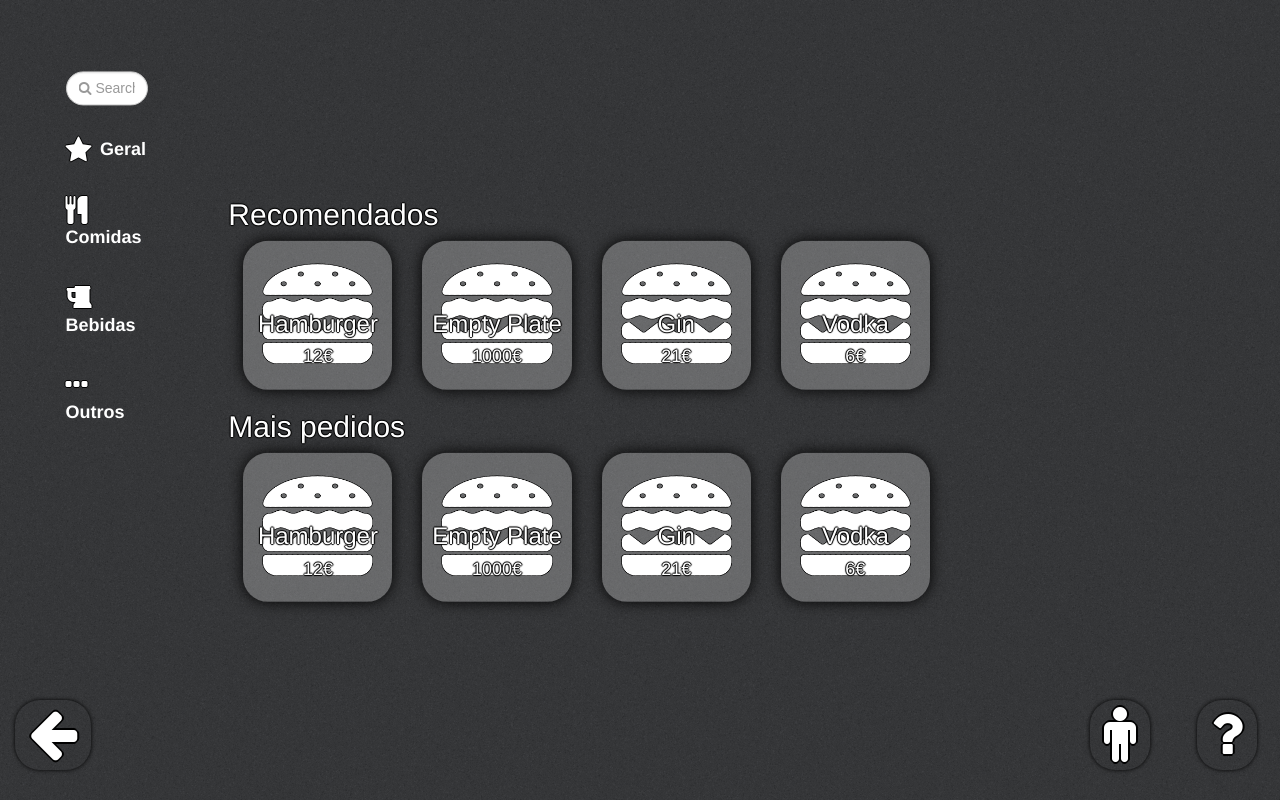
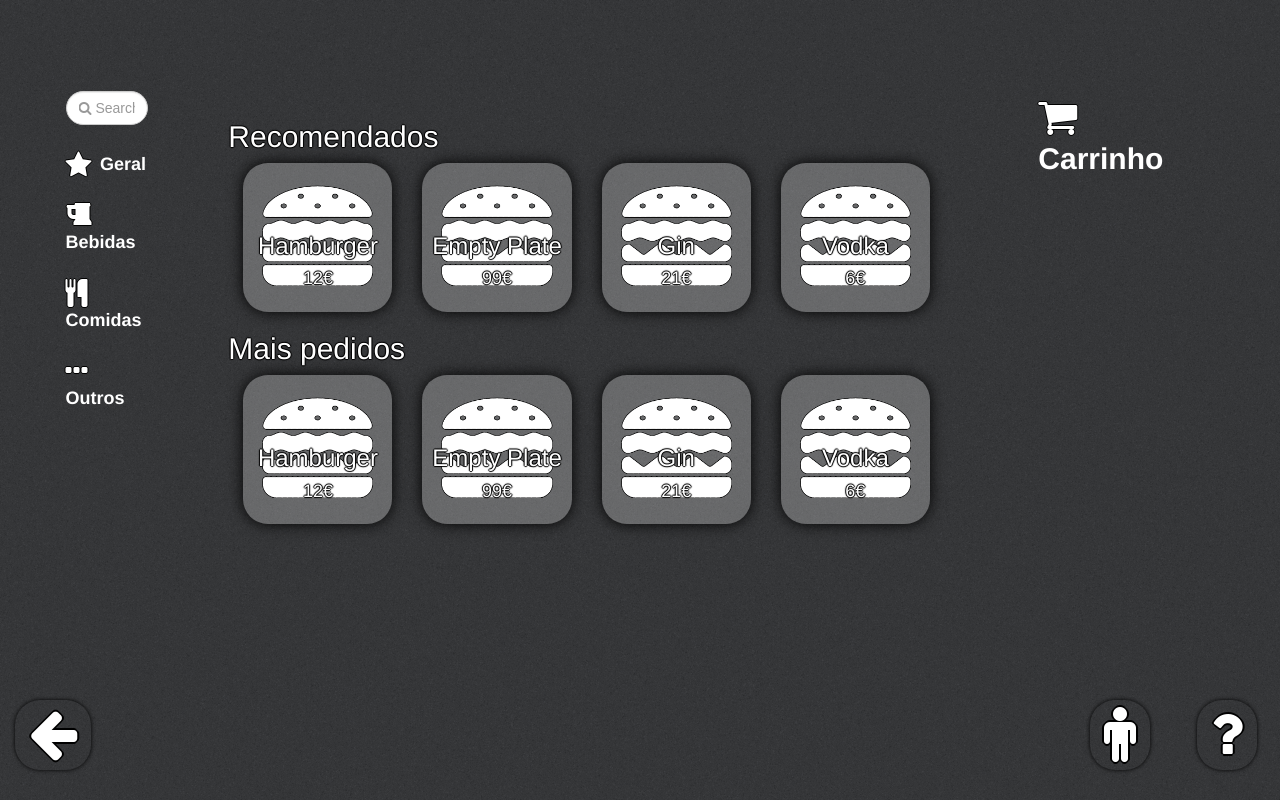
Before and after one commit to naanselmo/ProjIPM, a PHP site: page /protFuncional2-beta/pedidos.php in a window 1280 px wide. Run offline with PHP 8.4, Linux system fonts and the light colour scheme.

Commit message:
Alterações para entrega

```diff
--- a/protFuncional2-beta/js/pedidos.js
+++ b/protFuncional2-beta/js/pedidos.js
@@ -5,11 +5,11 @@
 });
 
 $(document).on("click",".cart-add",function(e){
-  addOrder($(this).parent().parent().parent().attr("id"));
+  addOrder($(this).parents(".order").attr("id"));
 });
 
 $(document).on("click",".cart-remove",function(e){
-  removeOrder($(this).parent().parent().parent().attr("id"));
+  removeOrder($(this).parents(".order").attr("id"));
 });
 
 function addOrder(id, name, price) {
--- a/protFuncional2-beta/pedidos.php
+++ b/protFuncional2-beta/pedidos.php
@@ -3,7 +3,7 @@
     "hamburger" => array("Hamburger", "hamburger.png", "12€"),
     "steak" => array("Steak", "hamburger.png", "7€"),
     "pizza" => array("Pizza", "hamburger.png", "9€"),
-    "empty_plate" => array("Empty Plate", "hamburger.png", "1000€")
+    "empty_plate" => array("Empty Plate", "hamburger.png", "99€")
   );
 
   $drinks = array(
@@ -18,27 +18,36 @@
     "box" => array("Box", "hamburger.png", "0.01€")
   );
 
-  $highlights_foods = array();
-  foreach (array_rand($foods, 2) as $id)
-    $highlights_foods[] = $foods[$id];
+  function get_random($source, $amount){
+    $random = array();
+    foreach (array_rand($source, $amount) as $id)
+      $random[$id] = $source[$id];
+    return $random;
+  }
 
-  $highlights_drinks = array();
-  foreach (array_rand($drinks, 2) as $id)
-    $highlights_drinks[] = $drinks[$id];
+  $highlights_foods = get_random($foods, 2);
+  $highlights_drinks = get_random($drinks, 2);
+  $highlights = array_merge($highlights_foods, $highlights_drinks);
 
-  $top_foods = array();
-  foreach (array_rand($foods, 2) as $id)
-    $top_foods[] = $foods[$id];
-
-  $top_drinks = array();
-  foreach (array_rand($drinks, 2) as $id)
-    $top_drinks[] = $drinks[$id];
-
-  $highlights = array_merge($highlights_foods, $highlights_drinks);
+  $top_foods = get_random($foods, 2);
+  $top_drinks = get_random($drinks, 2);
   $top = array_merge($top_foods, $top_drinks);
 
   $all = array_merge($foods, $drinks);
 
+  function print_orders($products){
+    foreach ($products as $id => $details): ?>
+      <div class="col-md-3 text-center">
+        <div id="<?php echo($id) ?>" class="panel padded-small border-black semi-transparent-white rounded-corner-smaller order-item">
+          <img class="img-responsive img-rounded" src="<?php echo("images/".$details[1])?>">
+          <div class="order-text">
+            <h3 id="name" class="text-white bordered-text-order"><?php echo($details[0]) ?></h3>
+            <h4 id="price" class="text-white bordered-text-order"><?php echo($details[2]) ?></h4>
+          </div>
+        </div>
+      </div>
+    <?php endforeach;
+  }
 ?>
 
 <!DOCTYPE html>
@@ -55,111 +64,74 @@
           <br>
           <div class="sidemenu-item" onClick="showMain()">
             <span class="fa fa-star fa-2x fa-inverse bordered-text pull-left align-icon"></span>
-            <span><h4 class="bold-text text-white bordered-text-small">Geral</h4></span>
+            <span><h4 class="bold-text text-white bordered-text-small inline">Geral</h4></span>
+          </div>
+          <br>
+          <div class="sidemenu-item" onClick="showDrinks()">
+            <span class="fa fa-beer fa-2x fa-inverse bordered-text pull-left align-icon"></span>
+            <span><h4 class="bold-text text-white bordered-text-small inline">Bebidas</h4></span>
           </div>
           <br>
           <div class="sidemenu-item" onClick="showFoods()">
             <span class="fa fa-cutlery fa-2x fa-inverse bordered-text pull-left align-icon"></span>
-            <span><h4 class="bold-text text-white bordered-text-small">Comidas</h4></span>
-          </div>
-          <br>
-          <div class="sidemenu-item" onClick="showDrinks()">
-            <span class="fa fa-beer fa-2x fa-inverse bordered-text pull-left align-icon"></span>
-            <span><h4 class="bold-text text-white bordered-text-small">Bebidas</h4></span>
+            <span><h4 class="bold-text text-white bordered-text-small inline">Comidas</h4></span>
           </div>
           <br>
           <div class="sidemenu-item" onClick="showOthers()">
             <span class="fa fa-ellipsis-h fa-2x fa-inverse bordered-text pull-left align-icon"></span>
-            <span><h4 class="bold-text text-white bordered-text-small">Outros</h4></span>
+            <span><h4 class="bold-text text-white bordered-text-small inline">Outros</h4></span>
           </div>
         </div>
       </div>
 
-      <div id="middle" class="col-md-7 align-middle">
+      <div id="middle" class="col-md-7">
         <div id="main">
           <h2 id="name" class="text-white bordered-text-order">Recomendados</h2>
-          <?php foreach ($highlights as $id => $details): ?>
-              <div class="col-md-3 text-center">
-                <div id="<?php echo($id) ?>" class="panel padded-small border-black semi-transparent-white rounded-corner-smaller order-item">
-                  <img class="img-responsive img-rounded" src="<?php echo("images/".$details[1])?>">
-                  <div class="order-text">
-                    <h3 id="name" class="text-white bordered-text-order"><?php echo($details[0]) ?></h3>
-                    <h4 id="price" class="text-white bordered-text-order"><?php echo($details[2]) ?></h4>
-                  </div>
-                </div>
-              </div>
-          <?php endforeach; ?>
+          <?php print_orders($highlights); ?>
           <br>
           <br>
           <br>
           <h2 id="name" class="text-white bordered-text-order">Mais pedidos</h2>
-          <?php foreach ($top as $id => $details): ?>
-              <div class="col-md-3 text-center">
-                <div id="<?php echo($id) ?>" class="panel padded-small border-black semi-transparent-white rounded-corner-smaller order-item">
-                  <img class="img-responsive img-rounded" src="<?php echo("images/".$details[1])?>">
-                  <div class="order-text">
-                    <h3 id="name" class="text-white bordered-text-order"><?php echo($details[0]) ?></h3>
-                    <h4 id="price" class="text-white bordered-text-order"><?php echo($details[2]) ?></h4>
-                  </div>
-                </div>
-              </div>
-          <?php endforeach; ?>
+          <?php print_orders($top); ?>
         </div>
         <div id="drinks" class="hidden">
-          <?php foreach ($drinks as $id => $details): ?>
-              <div class="col-md-3 text-center">
-                <div id="<?php echo($id) ?>" class="panel padded-small border-black semi-transparent-white rounded-corner-smaller order-item">
-                  <img class="img-responsive img-rounded" src="<?php echo("images/".$details[1])?>">
-                  <div class="order-text">
-                    <h3 id="name" class="text-white bordered-text-order"><?php echo($details[0]) ?></h3>
-                    <h4 id="price" class="text-white bordered-text-order"><?php echo($details[2]) ?></h4>
-                  </div>
-                </div>
-              </div>
-          <?php endforeach; ?>
+          <h2 id="name" class="text-white bordered-text-order">Bebidas</h2>
+          <?php print_orders($drinks); ?>
         </div>
         <div id="foods" class="hidden">
-          <?php foreach ($foods as $id => $details): ?>
-              <div class="col-md-3 text-center">
-                <div id="<?php echo($id) ?>" class="panel padded-small border-black semi-transparent-white rounded-corner-smaller order-item">
-                  <img class="img-responsive img-rounded" src="<?php echo("images/".$details[1])?>">
-                  <div class="order-text">
-                    <h3 id="name" class="text-white bordered-text-order"><?php echo($details[0]) ?></h3>
-                    <h4 id="price" class="text-white bordered-text-order"><?php echo($details[2]) ?></h4>
-                  </div>
-                </div>
-              </div>
-          <?php endforeach; ?>
+          <h2 id="name" class="text-white bordered-text-order">Comidas</h2>
+          <?php print_orders($foods); ?>
         </div>
         <div id="others" class="hidden">
-          <?php foreach ($others as $id => $details): ?>
-              <div class="col-md-3 text-center">
-                <div id="<?php echo($id) ?>" class="panel padded-small border-black semi-transparent-white rounded-corner-smaller order-item">
-                  <img class="img-responsive img-rounded" src="<?php echo("images/".$details[1])?>">
-                  <div class="order-text">
-                    <h3 id="name" class="text-white bordered-text-order"><?php echo($details[0]) ?></h3>
-                    <h4 id="price" class="text-white bordered-text-order"><?php echo($details[2]) ?></h4>
-                  </div>
-                </div>
-              </div>
-          <?php endforeach; ?>
+          <h2 id="name" class="text-white bordered-text-order">Outros</h2>
+          <?php print_orders($others); ?>
         </div>
       </div>
 
       <div id="right" class="col-md-3">
+        <div class="col-md-offset-2 col-md-8">
+          <span class="fa fa-shopping-cart fa-3x fa-inverse bordered-text pull-left align-icon"></span>
+          <span><h2 class="bold-text text-white bordered-text-small inline">Carrinho</h2></span>
+        </div>
+        <br>
+        <br>
+        <br>
+        <br>
         <div id="orders">
-          <div id="blank-order" class="col-md-12 text-center">
+          <div id="blank-order" class="col-md-12 order">
             <div class="panel padded-small border-black semi-transparent-white rounded-corner-smaller cart-item">
-              <div class="col-md-6">
+              <div class="col-md-5 text-center">
                 <h4 id="name" class="text-white bordered-text inline">Blank test order!</h4>
               </div>
-              <div class="col-md-2">
-                <h4 id="price" class="text-white bordered-text inline">10€</h4>
-              </div>
-              <div class="col-md-4">
-                <span class="fa fa-plus-circle fa-2x fa-inverse bordered-text pull-left align-icon cart-add"></span>
-                <span><h4 id="count" class="text-white bordered-text inline">1</h4></span>
-                <span class="fa fa-minus-circle fa-2x fa-inverse bordered-text pull-right align-icon cart-remove"></span>
+              <div class="col-md-7">
+                <div class="col-md-3 text-center">
+                  <h4 id="price" class="text-white bordered-text inline">10€</h4>
+                </div>
+                <div class="col-md-9 text-center">
+                  <span class="fa fa-minus-circle fa-2x fa-inverse bordered-text pull-left align-icon cart-remove"></span>
+                  <span><h4 id="count" class="text-white bordered-text inline">1</h4></span>
+                  <span class="fa fa-plus-circle fa-2x fa-inverse bordered-text pull-right align-icon cart-add"></span>
+                </div>
               </div>
             </div>
           </div>
@@ -167,14 +139,14 @@
       </div>
 
       <div id="help-dialog" style="display: none;">
-        Expire para o ecrã para obter uma leitura do seu nível de álcool no sangue.
-        <br>
-        Indica também se ainda está ou não dentro do limite legal e quais a consequências de ser mandado parar pelas autoridades.
+        Este menu é dedicado à realização de pedidos e ao seu pagamento.
         <br>
         <br>
-        Para chamar um empregado carregue no botão da pessoa à esquerda do botão de ajuda.
+        Do lado esquerdo pode seleccionar qual a categoria que deseja visualizar, ou procurar por um dado produto.
         <br>
-        Para aceder às definições da mesa carregue na engrenagem no canto inferior esquerdo.
+        Pode carregar nos botões que aparecem, com cada produto, para o adicionar ao seu carrinho.
+        <br>
+        Do lado direito pode alterar as quantidades pedidas de cada produto, ou efectuar pagamento.
       </div>
     </div>
     <?php include("includes/popup.html");?>
```
Also changed, not shown: protFuncional2-beta/ecra.php (+4 -3 lines), protFuncional2-beta/medicoes.php (renamed from protFuncional2-beta/alcoolemia.php, +23 -7 lines).
